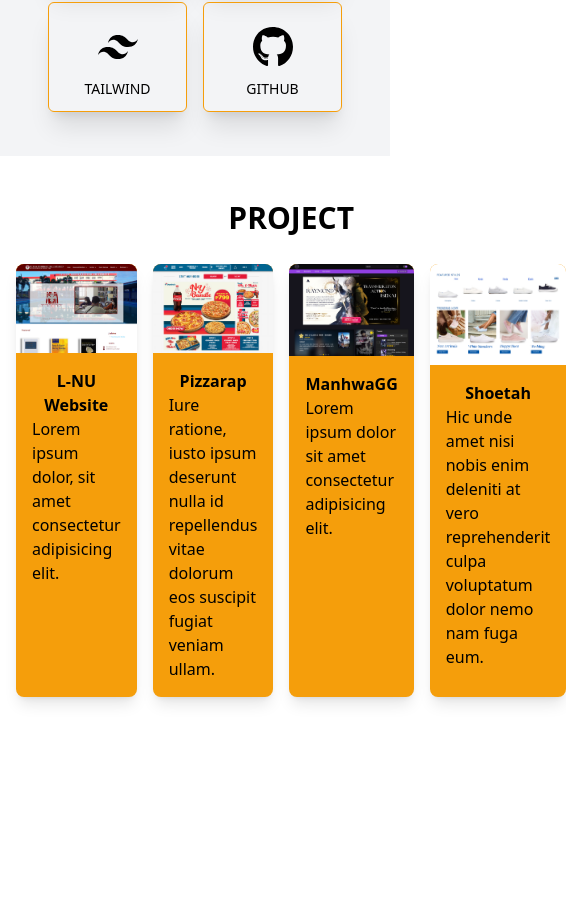
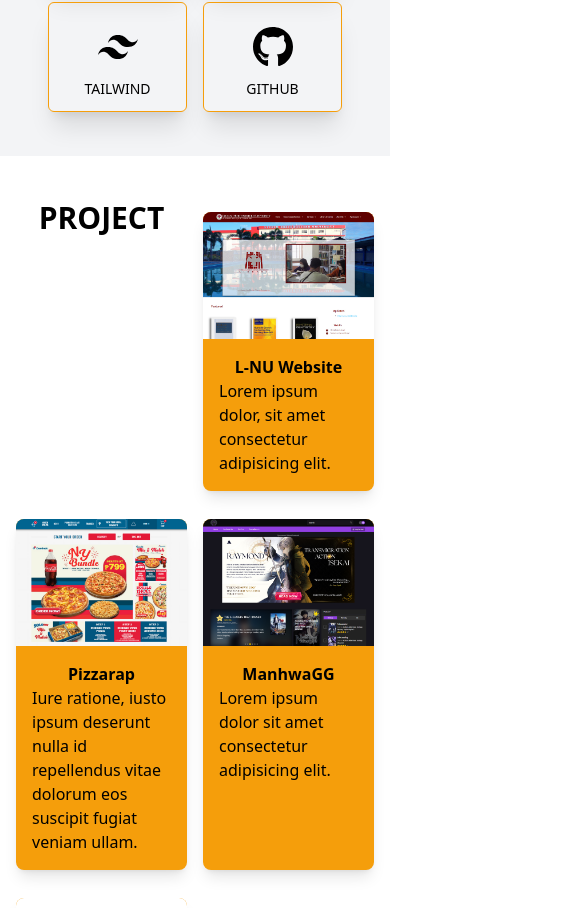
Before and after one commit to Drinisit/drin-portfolio, a React (Create React App) app: page / in a window 390 px wide. Shown: the part 736-1644 px from the top of the page, 566 px wide, since content can reach past the window. Before the commit the page ends 1477 px from the top, so only its background shows below. Built offline with nearby package versions, Linux system fonts and the light colour scheme; the HTML template or start-up script is replaced by a standard one.

Commit message:
Fixing resposive of cards project

```diff
--- a/src/components/Project.jsx
+++ b/src/components/Project.jsx
@@ -7,8 +7,8 @@
 const Project = () => {
   return (
     <div className='w-full py-11 px-4'>
-        <div className='max-w-[1240px] mx-auto grid gap-4 sm:grid-cols-2 lg:grid-cols-4'>
-            <div className='w-full flex flex-col col-span-4'>
+        <div className='max-w-[1240px] mx-auto grid gap-4 xxs:grid-cols-2 lg:grid-cols-4'>
+            <div className='w-full flex flex-col xxs:grid-cols-2 lg:col-span-4'>
                 <h1 className='text-3xl font-bold uppercase text-center'>Project</h1>
             </div>
 
@@ -35,7 +35,6 @@
                   <h2 className='text-2x font-bold text-center'>ManhwaGG</h2>
                   <p>Lorem ipsum dolor sit amet consectetur adipisicing elit.</p>
                 </div>
-
             </div>
 
             <div className='bg-amber-500 rounded-lg shadow-lg flex flex-col mt-3'>
```
